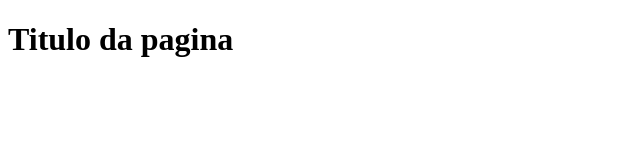
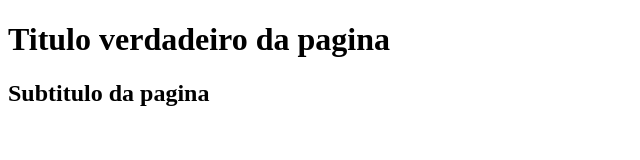
Before and after one commit to AndLund/gitflow, a plain HTML site: page index.html in a window 1280 px wide. Shown: the whole page, without its empty margins (0-640 px from the left). Drawn offline with Linux system fonts and the light colour scheme.

Commit message:
Add subtitle and change title

```diff
--- a/index.html
+++ b/index.html
@@ -6,8 +6,7 @@
     <title>Document</title>
   </head>
   <body>
-		<h1>
-			Titulo da pagina
-		</h1>
+    <h1>Titulo verdadeiro da pagina</h1>
+    <h2>Subtitulo da pagina</h2>
   </body>
 </html>
```
Lines whose indentation alone changed are shown as unchanged.
